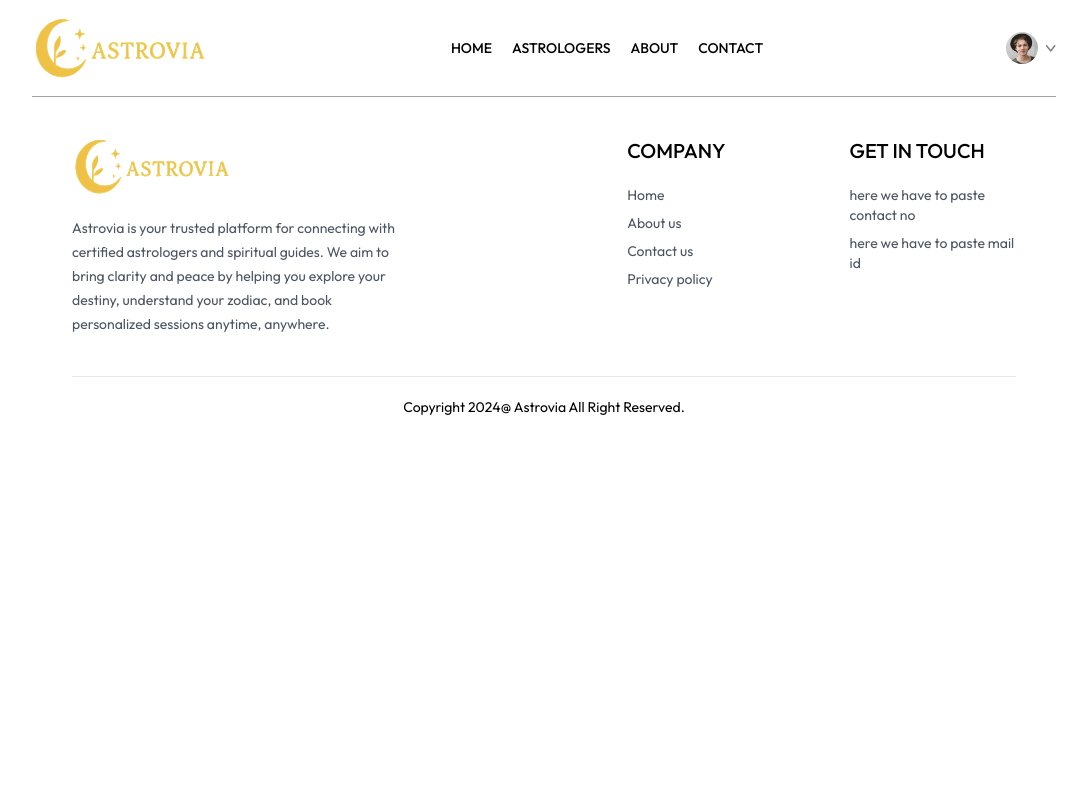
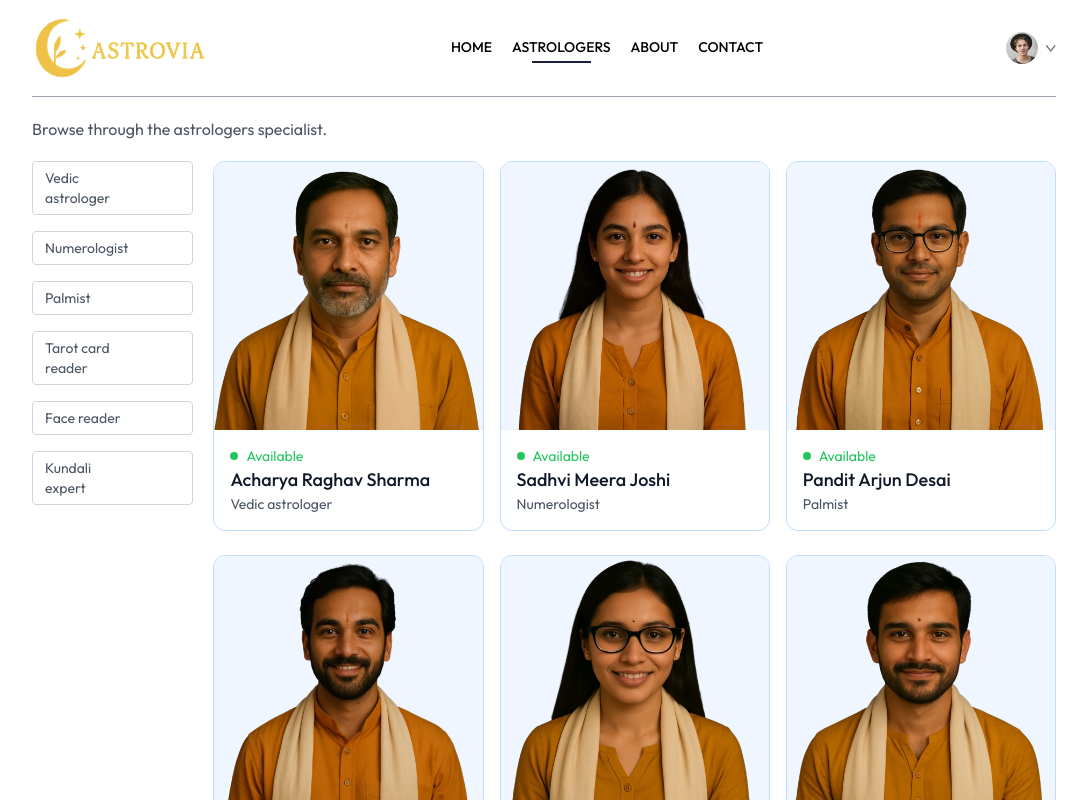
Before and after one commit to harshit2414/Astroria, a React (Vite) app: page /astrologers in a window 1280 px wide. Shown: the top 800 px of the page, without its empty margins (96-1183 px from the left). Built offline with nearby package versions, Linux system fonts and the light colour scheme.

Commit message:
fix bugs of code

```diff
--- a/src/App.jsx
+++ b/src/App.jsx
@@ -1,7 +1,7 @@
 import React from 'react'
 import { Route, Routes } from 'react-router-dom'
 import Home from './pages/home'
-import Doctors from './pages/Doctors'
+import Astrologers from './pages/Astrologers'
 import About from './pages/About'
 import Contact from './pages/Contact'
 import Login from './pages/Login'
@@ -19,14 +19,14 @@ const App = () => {
       <Routes>
 
         <Route path='/' element={<Home />} />
-        <Route path='/doctors' element={<Doctors />} />
-        <Route path='/doctors/:speciality' element={<Doctors />} />
+        <Route path='/astrologers' element={<Astrologers />} />
+        <Route path='/astrologers/:speciality' element={<Astrologers />} />
         <Route path='/about' element={<About />} />
         <Route path='/contact' element={<Contact />} />
         <Route path='/login' element={<Login />} />
         <Route path='/my-profile' element={<MyProfile />} />
         <Route path='/my-appointments' element={<MyAppointments />} />
-        <Route path='/appointment/:docId' element={<Appointment />} />
+        <Route path='/appointment/:astroId' element={<Appointment />} />
 
       </Routes>
 
--- a/src/assets/assets.js
+++ b/src/assets/assets.js
@@ -85,7 +85,7 @@ export const specialityData = [
     },
 ]
 
-export const doctors = [
+export const astrologers = [
     {
         _id: 'astro1',
         name: 'Acharya Raghav Sharma',
--- a/src/components/Navbar.jsx
+++ b/src/components/Navbar.jsx
@@ -19,7 +19,7 @@ const Navbar = () => {
                 <li className='py-1'>HOME</li>
                 <hr className='border-none outline-none h-0.5 bg-primary w-3/5 m-auto hidden' />
             </NavLink>
-            <NavLink to='/doctors'>
+            <NavLink to='/astrologers'>
                 <li className='py-1'>ASTROLOGERS</li>
                 <hr className='border-none outline-none h-0.5 bg-primary w-3/5 m-auto hidden' />
             </NavLink>
--- a/src/components/SpecialityMenu.jsx
+++ b/src/components/SpecialityMenu.jsx
@@ -9,7 +9,7 @@ const SpecialityMenu = () => {
         <p className='sm:w-1/3 text-center text-sm'>Simply browse through our extensive list of trusted astrologers, schedule your appointment hassle-free.</p>
         <div className='flex sm:justify-center gap-4 pt-5 w-full overflow-scroll'>
             {specialityData.map((item,index)=>(
-                <Link onClick={()=>scrollTo(0,0)} className='flex flex-col items-center text-xs cursor-pointer flex-shrink-0 hover:translate-y-[-10px] transition-all duration-500' key={index} to={`/doctors/${item.speciality}`}>
+                <Link onClick={()=>scrollTo(0,0)} className='flex flex-col items-center text-xs cursor-pointer flex-shrink-0 hover:translate-y-[-10px] transition-all duration-500' key={index} to={`/astrologers/${item.speciality}`}>
                     <img className='w-16 sm:w-24 mb-2 ' src={item.image} alt="" />
                     <p>{item.speciality}</p>
                 </Link>
--- a/src/components/TopAstrologers.jsx
+++ b/src/components/TopAstrologers.jsx
@@ -5,7 +5,7 @@ import { AppContext } from '../context/AppContext'
 const TopAstrologers = () => {
 
     const navigate = useNavigate()
-    const {doctors} = useContext(AppContext)
+    const {astrologers} = useContext(AppContext)
 
 
   return (
@@ -13,7 +13,7 @@ const TopAstrologers = () => {
         <h1 className='text-3xl font-medium'>Top Astrologers to Book</h1>
         <p className='sm:w-1/3 text-center text-sm'>Simply Browse through our extensive list of trusted astrologers.</p>
         <div className='w-full grid grid-cols-auto gap-4 pt-5 gap-y-6 px-3 sm:px-0 '>
-            {doctors.slice(0,10).map((item,index)=>(
+            {astrologers.slice(0,10).map((item,index)=>(
                 <div onClick={()=>navigate(`/appointment/${item._id}`)} className='border border-blue-200 rounded-xl overflow-hidden cursor-pointer hover:translate-y-[-10px] transition-all duration-500' key={index}>
                     <img className='bg-blue-50' src={item.image} alt="" />
                     <div className='p-4'>
@@ -26,7 +26,7 @@ const TopAstrologers = () => {
                 </div>
             ))}
         </div>
-        <button onClick={()=>{navigate('/doctor'); scrollTo(0,0)}} className='bg-blue-50 text-gray-600 px-12 py-3 rounded-full mt-10'>more</button>
+        <button onClick={()=>{navigate('/astrologers'); scrollTo(0,0)}} className='bg-blue-50 text-gray-600 px-12 py-3 rounded-full mt-10'>more</button>
     </div>
   )
 }
--- a/src/context/AppContext.jsx
+++ b/src/context/AppContext.jsx
@@ -1,5 +1,5 @@
 import { createContext } from "react";
-import { doctors } from "../assets/assets";
+import { astrologers } from "../assets/assets";
 
 
 export const AppContext = createContext()
@@ -7,7 +7,7 @@ export const AppContext = createContext()
 const AppContextProvider = (props) => {
 
     const value = {
-        doctors
+        astrologers
     }
 
     return (
--- /dev/null
+++ b/src/pages/Astrologers.jsx
@@ -0,0 +1,63 @@
+import React, { useContext, useEffect, useState } from 'react'
+import { useNavigate, useParams } from 'react-router-dom'
+import { AppContext } from '../context/AppContext'
+
+const Astrologers = () => {
+
+  const { speciality } =useParams()
+
+  const [filterDoc,setFilterDoc] = useState([])
+
+  const navigate = useNavigate()
+
+  const {astrologers} = useContext(AppContext)
+
+
+  const applyFilter = () => {
+    if (speciality) {
+        setFilterDoc(astrologers.filter(astro => astro.speciality === speciality ))
+    } else {
+      setFilterDoc(astrologers)
+    }
+  }
+
+   useEffect(()=>{
+    applyFilter()
+   },[astrologers,speciality])
+
+
+  return (
+    <div>
+        <p className='text-gray-600'>Browse through the astrologers specialist.</p>
+        <div className='flex flex-col sm:flex-row items-start gap-5 mt-5'>
+          <div className='flex flex-col gap-4 text-sm text-gray-600'>
+            <p onClick={()=> speciality === 'Vedic astrologer' ? navigate('/astrologers') : navigate('/astrologers/Vedic astrologer')} className={`w-[94vw] sm:w-auto pl-3 py-1.5 pr-16 border border-gray-300 rounded transition-all cursor-pointer ${speciality === "Vedic astrologer" ? "bg-primary text-white" : ""}`}>Vedic astrologer</p>
+            <p onClick={()=> speciality === 'Numerologist' ? navigate('/astrologers') : navigate('/astrologers/Numerologist')} className={`w-[94vw] sm:w-auto pl-3 py-1.5 pr-16 border border-gray-300 rounded transition-all cursor-pointer ${speciality === "Numerologist" ? "bg-primary text-white" : ""}`}>Numerologist</p>
+            <p onClick={()=> speciality === 'Palmist' ? navigate('/astrologers') : navigate('/astrologers/Palmist')} className={`w-[94vw] sm:w-auto pl-3 py-1.5 pr-16 border border-gray-300 rounded transition-all cursor-pointer ${speciality === "Palmist" ? "bg-primary text-white" : ""}`}>Palmist</p>
+            <p onClick={()=> speciality === 'Tarot card reader' ? navigate('/astrologers') : navigate('/astrologers/Tarot card reader')} className={`w-[94vw] sm:w-auto pl-3 py-1.5 pr-16 border border-gray-300 rounded transition-all cursor-pointer ${speciality === "Tarot card reader" ? "bg-primary text-white" : ""}`}>Tarot card reader</p>
+            <p onClick={()=> speciality === 'Face reader' ? navigate('/astrologers') : navigate('/astrologers/Face reader')} className={`w-[94vw] sm:w-auto pl-3 py-1.5 pr-16 border border-gray-300 rounded transition-all cursor-pointer ${speciality === "Face reader" ? "bg-primary text-white" : ""}`}>Face reader</p>
+            <p onClick={()=> speciality === 'Kundali expert' ? navigate('/astrologers') : navigate('/astrologers/Kundali expert')} className={`w-[94vw] sm:w-auto pl-3 py-1.5 pr-16 border border-gray-300 rounded transition-all cursor-pointer ${speciality === "Kundali expert" ? "bg-primary text-white" : ""}`}>Kundali expert</p>
+          </div>
+          <div className='w-full grid grid-cols-auto gap-4 gap-y-6'>
+            {
+              filterDoc.map((item,index)=>(
+                <div onClick={()=>navigate(`/appointment/${item._id}`)} className='border border-blue-200 rounded-xl overflow-hidden cursor-pointer hover:translate-y-[-10px] transition-all duration-500' key={index}>
+                    <img className='bg-blue-50' src={item.image} alt="" />
+                    <div className='p-4'>
+                        <div className='flex items-center gap-2 text-sm text-center text-green-500 '>
+                            <p className='w-2 h-2 bg-green-500 rounded-full'></p><p>Available</p>
+                        </div>
+                        <p className='text-gray-900 text-lg font-medium'>{item.name}</p>
+                        <p className='text-gray-600 text-sm'>{item.speciality}</p>
+                    </div>
+                </div>
+            ))
+
+            }
+          </div>
+        </div>
+    </div>
+  )
+}
+
+export default Astrologers
--- a/src/pages/Doctors.jsx
+++ /dev/null
@@ -1,63 +0,0 @@
-import React, { useContext, useEffect, useState } from 'react'
-import { useNavigate, useParams } from 'react-router-dom'
-import { AppContext } from '../context/AppContext'
-
-const Doctors = () => {
-
-  const { speciality } =useParams()
-
-  const [filterDoc,setFilterDoc] = useState([])
-
-  const navigate = useNavigate()
-
-  const {doctors} = useContext(AppContext)
-
-
-  const applyFilter = () => {
-    if (speciality) {
-        setFilterDoc(doctors.filter(doc => doc.speciality === speciality ))
-    } else {
-      setFilterDoc(doctors)
-    }
-  }
-
-   useEffect(()=>{
-    applyFilter()
-   },[doctors,speciality])
-
-
-  return (
-    <div>
-        <p className='text-gray-600'>Browse through the doctors specialist.</p>
-        <div className='flex flex-col sm:flex-row items-start gap-5 mt-5'>
-          <div className='flex flex-col gap-4 text-sm text-gray-600'>
-            <p onClick={()=> speciality === 'General physician' ? navigate('/doctors') : navigate('/doctors/General physician')} className={`w-[94vw] sm:w-auto pl-3 py-1.5 pr-16 border border-gray-300 rounded transition-all cursor-pointer ${speciality === "General physician" ? "bg-indigo-100 text-black" : ""}`}>General physician</p>
-            <p onClick={()=> speciality === 'Gynecologist' ? navigate('/doctors') : navigate('/doctors/Gynecologist')} className={`w-[94vw] sm:w-auto pl-3 py-1.5 pr-16 border border-gray-300 rounded transition-all cursor-pointer ${speciality === "Gynecologist" ? "bg-indigo-100 text-black" : ""}`}>Gynecologist</p>
-            <p onClick={()=> speciality === 'Dermatologist' ? navigate('/doctors') : navigate('/doctors/Dermatologist')} className={`w-[94vw] sm:w-auto pl-3 py-1.5 pr-16 border border-gray-300 rounded transition-all cursor-pointer ${speciality === "Dermatologist" ? "bg-indigo-100 text-black" : ""}`}>Dermatologist</p>
-            <p onClick={()=> speciality === 'Pediatricians' ? navigate('/doctors') : navigate('/doctors/Pediatricians')} className={`w-[94vw] sm:w-auto pl-3 py-1.5 pr-16 border border-gray-300 rounded transition-all cursor-pointer ${speciality === "Pediatricians" ? "bg-indigo-100 text-black" : ""}`}>Pediatricians</p>
-            <p onClick={()=> speciality === 'Neurologist' ? navigate('/doctors') : navigate('/doctors/Neurologist')} className={`w-[94vw] sm:w-auto pl-3 py-1.5 pr-16 border border-gray-300 rounded transition-all cursor-pointer ${speciality === "Neurologist" ? "bg-indigo-100 text-black" : ""}`}>Neurologist</p>
-            <p onClick={()=> speciality === 'Gastroenterologist' ? navigate('/doctors') : navigate('/doctors/Gastroenterologist')} className={`w-[94vw] sm:w-auto pl-3 py-1.5 pr-16 border border-gray-300 rounded transition-all cursor-pointer ${speciality === "Gastroenterologist" ? "bg-indigo-100 text-black" : ""}`}>Gastroenterologist</p>
-          </div>
-          <div className='w-full grid grid-cols-auto gap-4 gap-y-6'>
-            {
-              filterDoc.map((item,index)=>(
-                <div onClick={()=>navigate(`/appointment/${item._id}`)} className='border border-blue-200 rounded-xl overflow-hidden cursor-pointer hover:translate-y-[-10px] transition-all duration-500' key={index}>
-                    <img className='bg-blue-50' src={item.image} alt="" />
-                    <div className='p-4'>
-                        <div className='flex items-center gap-2 text-sm text-center text-green-500 '>
-                            <p className='w-2 h-2 bg-green-500 rounded-full'></p><p>Available</p>
-                        </div>
-                        <p className='text-gray-900 text-lg font-medium'>{item.name}</p>
-                        <p className='text-gray-600 text-sm'>{item.speciality}</p>
-                    </div>
-                </div>
-            ))
-
-            }
-          </div>
-        </div>
-    </div>
-  )
-}
-
-export default Doctors
```
Also changed, not shown: src/assets/1.png (deleted).
